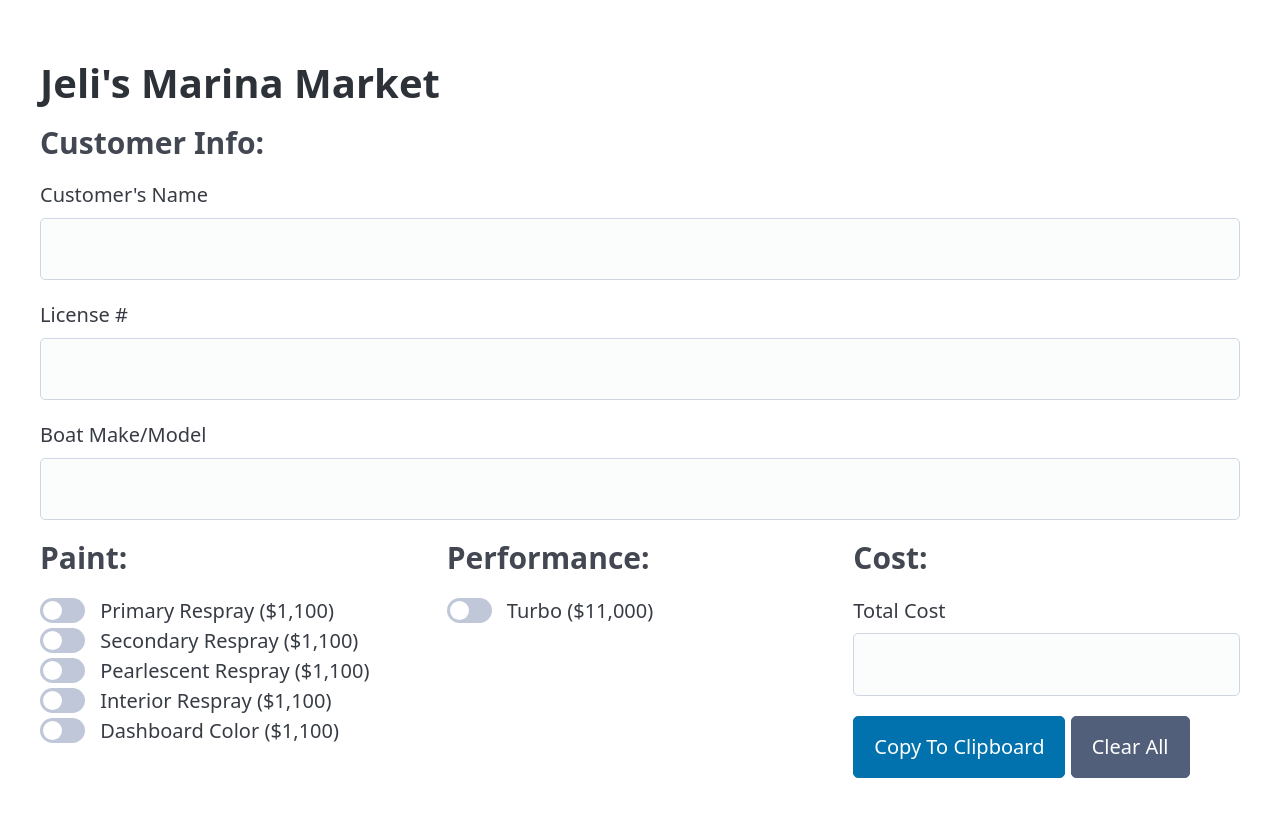
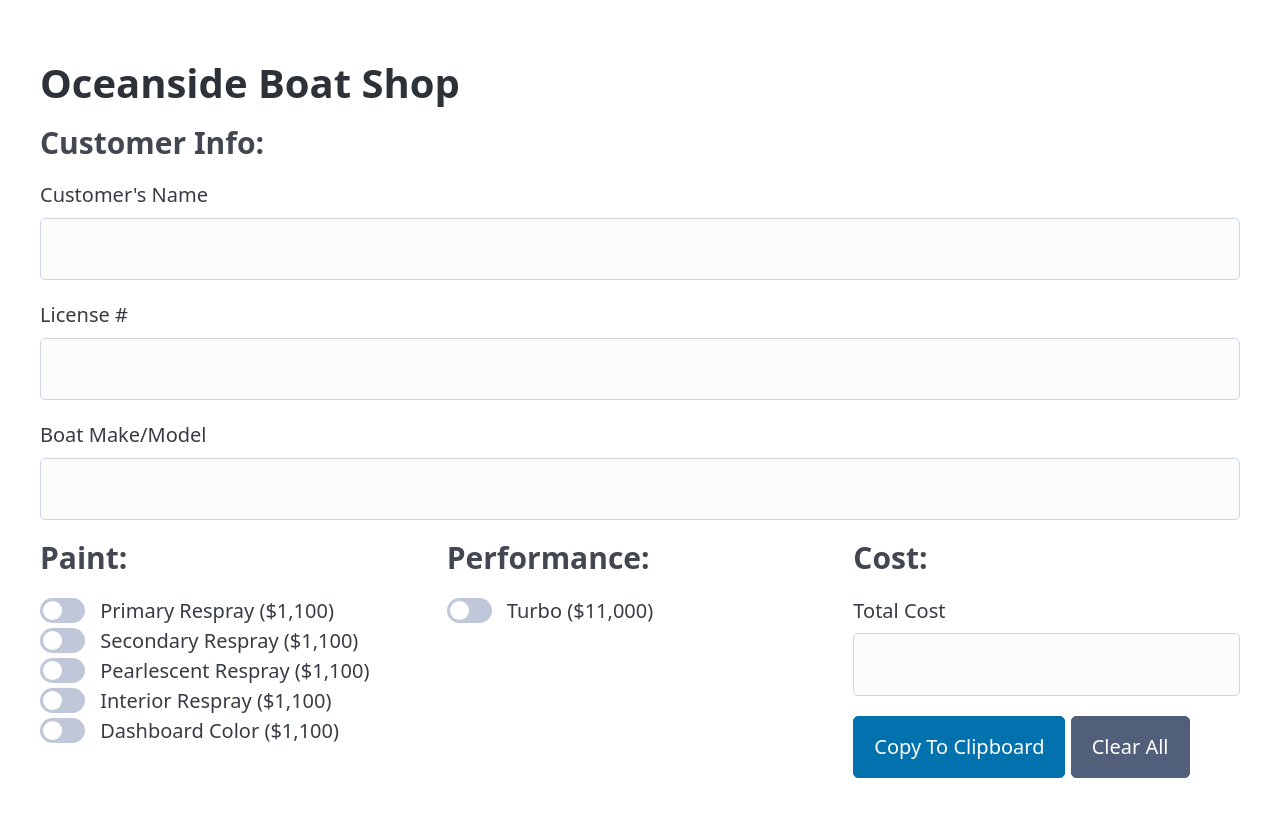
Before and after one commit to cmk112/JelisMarinaMarket, a plain HTML site: page index.html in a window 1280 px wide. Drawn offline with nearby package versions, Linux system fonts and the light colour scheme.

Commit message:
Update index.html

```diff
--- a/index.html
+++ b/index.html
@@ -3,7 +3,7 @@
 <head>
   <meta charset="UTF-8">
   <meta name="viewport" content="width=device-width, initial-scale=1.0">
-  <title>Jeli's Marina Market</title>
+  <title>Oceanside Boat Shop</title>
   <link
       rel="stylesheet"
       href="https://cdn.jsdelivr.net/npm/@picocss/pico@2.0.6/css/pico.min.css"
@@ -17,7 +17,7 @@
 <body>
 
   <main class="container">
-    <h1>Jeli's Marina Market</h1>
+    <h1>Oceanside Boat Shop</h1>
     <form id="marinaForm">
     <main class="container">
       <h3> Customer Info:</h3>
```
